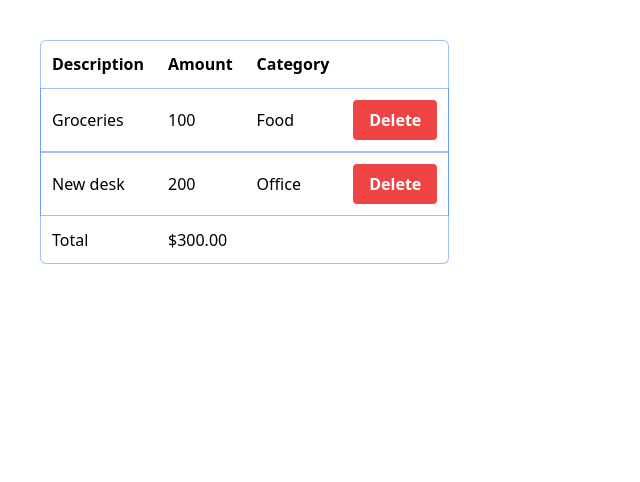
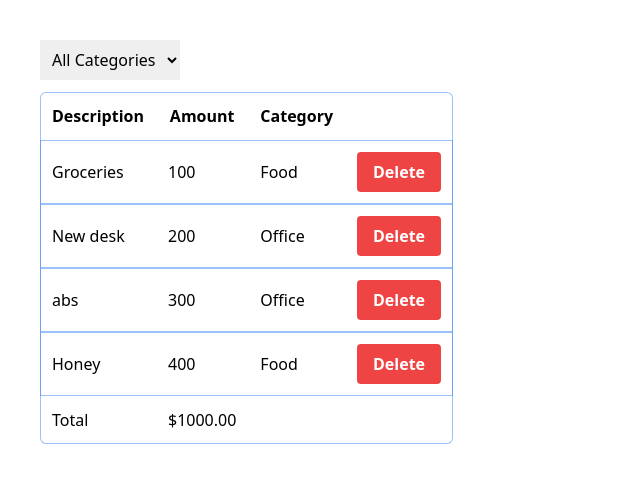
Before and after one commit to hasnat-shohag/expense-tracker, a React (Vite) app: page / in a window 1280 px wide. Shown: the top 482 px of the page, without its empty margins (0-640 px from the left). Built offline with nearby package versions, Linux system fonts and the light colour scheme.

Commit message:
build expense filter

```diff
--- a/src/App.tsx
+++ b/src/App.tsx
@@ -2,8 +2,10 @@
 
 import { useState } from "react";
 import ExpenseList from "./expense-tracker/components/ExpenseList";
+import ExpenseFilter from "./expense-tracker/components/ExpenseFilter";
 
 const App = () => {
+	const [selectedCategory, setSelectedCategory] = useState("");
 	const [expenses, setExpenses] = useState([
 		{
 			id: 1,
@@ -17,12 +19,32 @@ const App = () => {
 			amount: 200,
 			category: "Office",
 		},
+		{
+			id: 3,
+			description: "abs",
+			amount: 300,
+			category: "Office",
+		},
+		{
+			id: 4,
+			description: "Honey",
+			amount: 400,
+			category: "Food",
+		},
 	]);
+	const setVisibility = selectedCategory
+		? expenses.filter((exp) => exp.category === selectedCategory)
+		: expenses;
 
 	return (
 		<div className="m-10">
+			<div className="mb-3">
+				<ExpenseFilter
+					onSelectCategory={(category) => setSelectedCategory(category)}
+				></ExpenseFilter>
+			</div>
 			<ExpenseList
-				expenses={expenses}
+				expenses={setVisibility}
 				onDelete={(id) => setExpenses(expenses.filter((e) => e.id !== id))}
 			/>
 		</div>
--- /dev/null
+++ b/src/expense-tracker/components/ExpenseFilter.tsx
@@ -0,0 +1,12 @@
+interface Props{
+  onSelectCategory: (category: string) => void;
+}
+const ExpenseFilter = ({onSelectCategory}: Props) => {
+	return <select className="p-2" onChange={(event) => onSelectCategory(event.target.value)}>
+    <option value="">All Categories</option>
+    <option value="Food">Food</option>
+    <option value="Office">Office</option>
+  </select>
+};
+
+export default ExpenseFilter;
```
